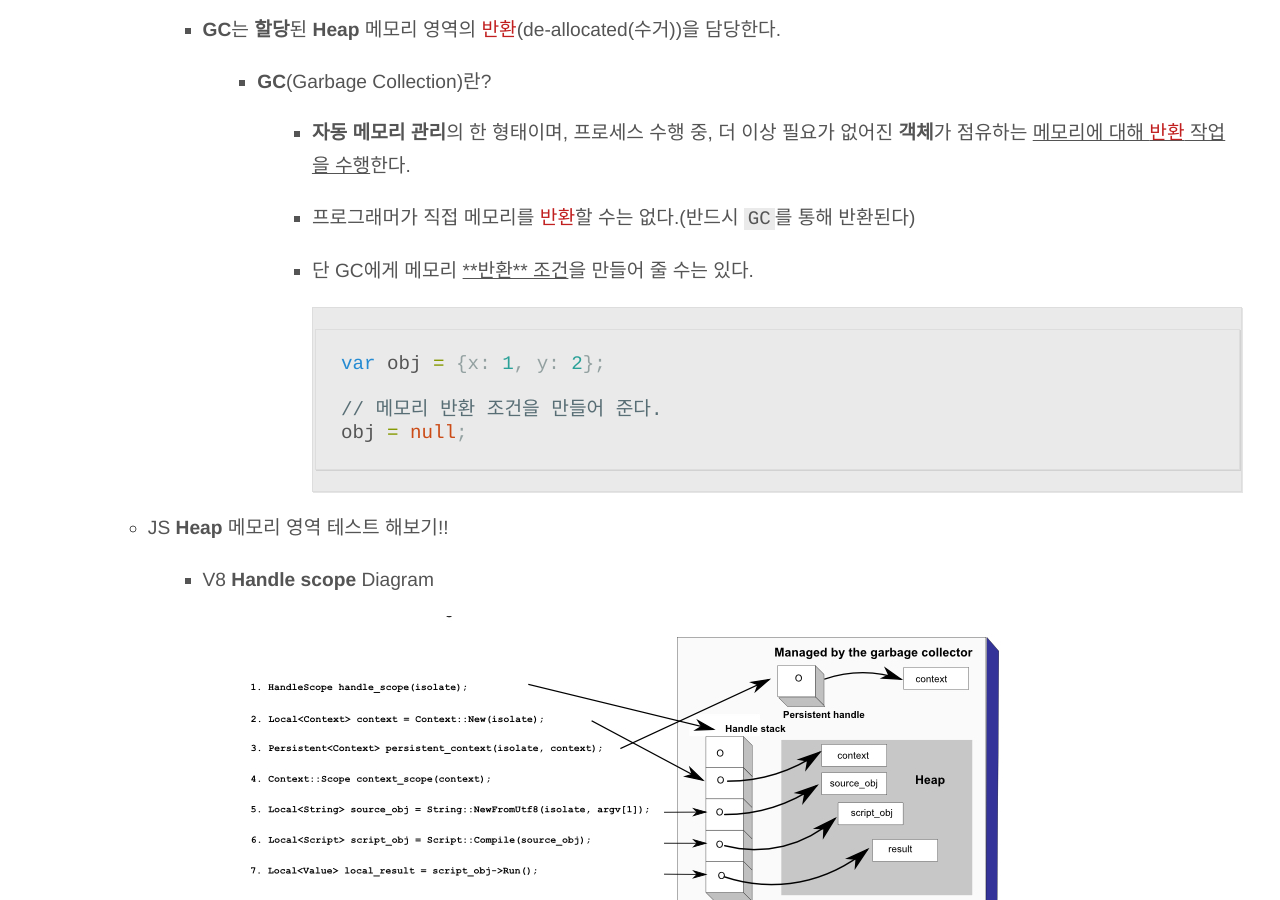
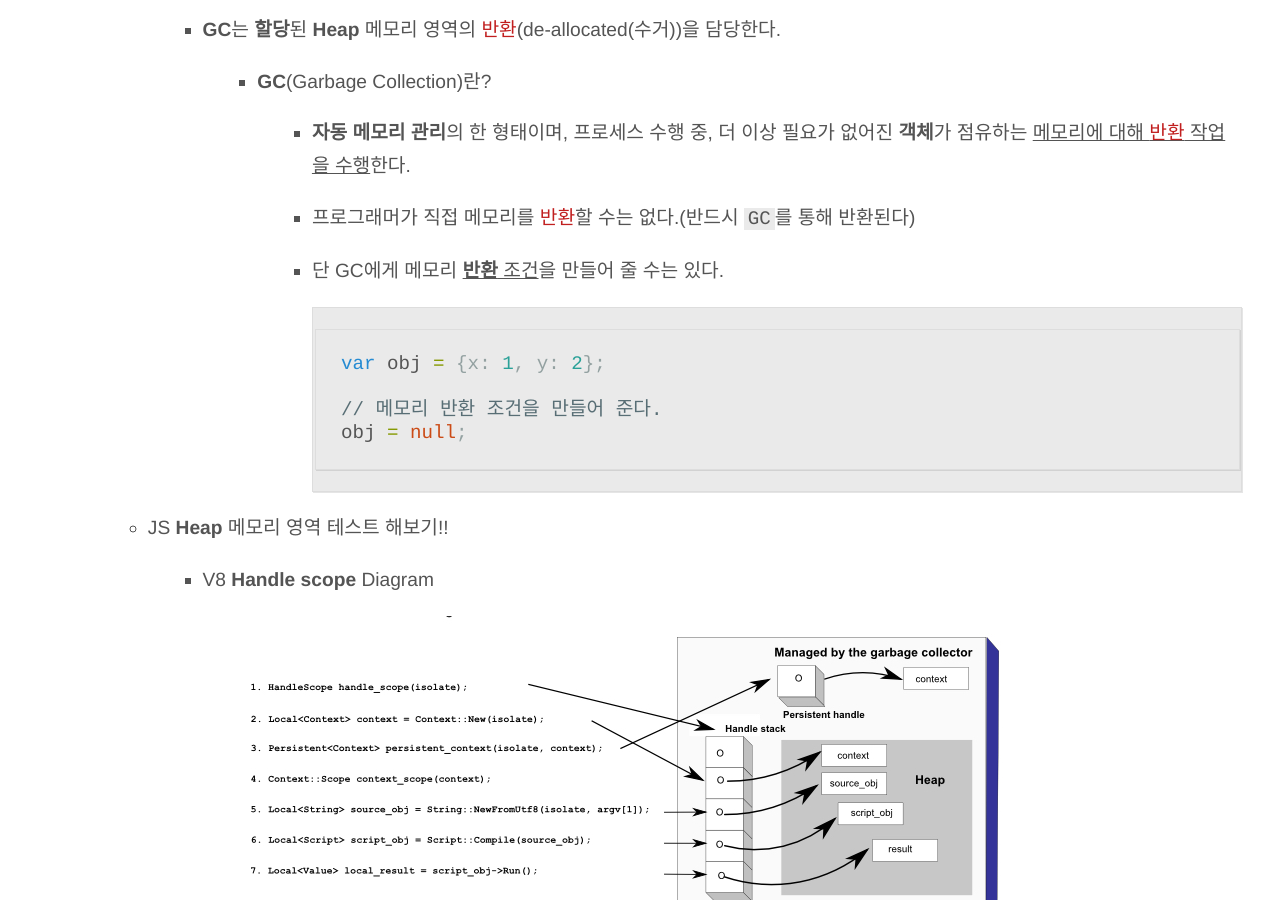
Before and after one commit to mohwa/blog, a Jekyll site: the page built from _posts/2015-08-07-struct-inJS.md, in a window 1280 px wide and 900 px high, scrolled down 5970 px. Built offline with Jekyll 4.4.1, drawn with Linux system fonts in a browser that asks for light colours; Markdown is read by kramdown in place of the engine named in the settings; comment, search, counter and statistics services are not loaded.

Commit message:
uploaded images.

````diff
--- a/_posts/2015-08-07-struct-inJS.md
+++ b/_posts/2015-08-07-struct-inJS.md
@@ -207,7 +207,7 @@ categories: designPattern
 
 				- 프로그래머가 직접 메모리를 <span style="color:#c11f1f">반환</span>할 수는 없다.(반드시 `GC`를 통해 반환된다)
 
-				- 단 GC에게 메모리 <u>**반환** 조건</u>을 만들어 줄 수는 있다.
+				- 단 GC에게 메모리 <u><strong>반환</strong> 조건</u>을 만들어 줄 수는 있다.
 
 					```javascript
 
````
